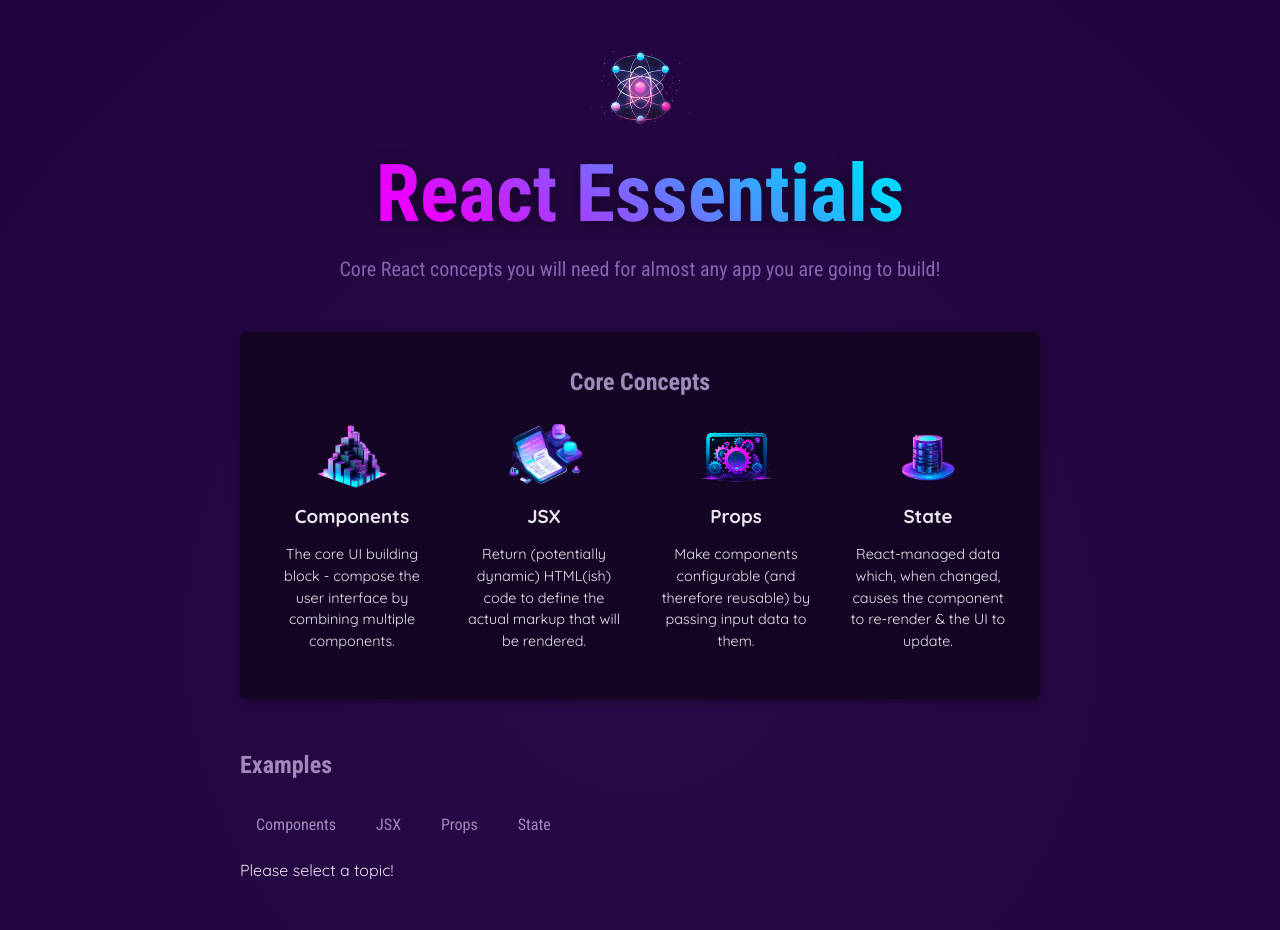
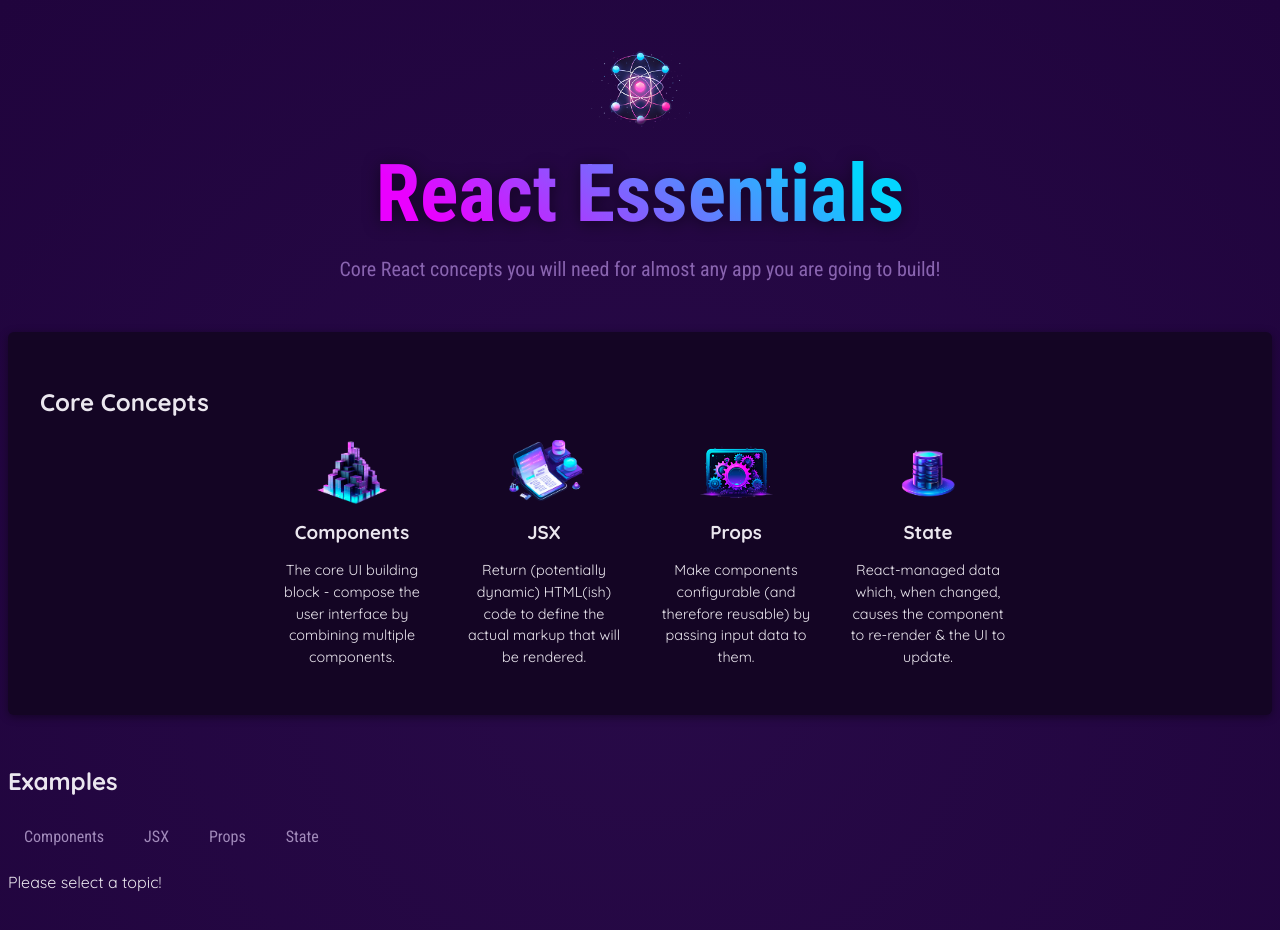
Before and after one commit to ErenAydogan/React-Education, a React (Vite) app in the folder 01-starting-project/: page / in a window 1280 px wide. Shown: the top 930 px of the page. Built offline with nearby package versions, Linux system fonts and the light colour scheme.

Commit message:
Update App.jsx

```diff
--- a/01-starting-project/src/App.jsx
+++ b/01-starting-project/src/App.jsx
@@ -1,4 +1,4 @@
-import { useState } from 'react';
+import { Fragment, useState } from 'react';
 import { CORE_CONCEPTS } from './data';
 import Header from './components/Header/Header';
 import CoreConcept from './components/CoreConcept';
@@ -28,9 +28,9 @@ export default function App() {
   }
 
   return (
-    <div>
+    <> {/* It is used to avoid to use another div or fragment*/}
       <Header />
-      <main>
+      <>
         <section id="core-concepts">
           <h2>Core Concepts</h2>
           <ul>
@@ -47,7 +47,7 @@ export default function App() {
           </menu>
           {tabContent}
         </section>
-      </main>
-    </div>
+      </>
+    </>
   );
 }
```
